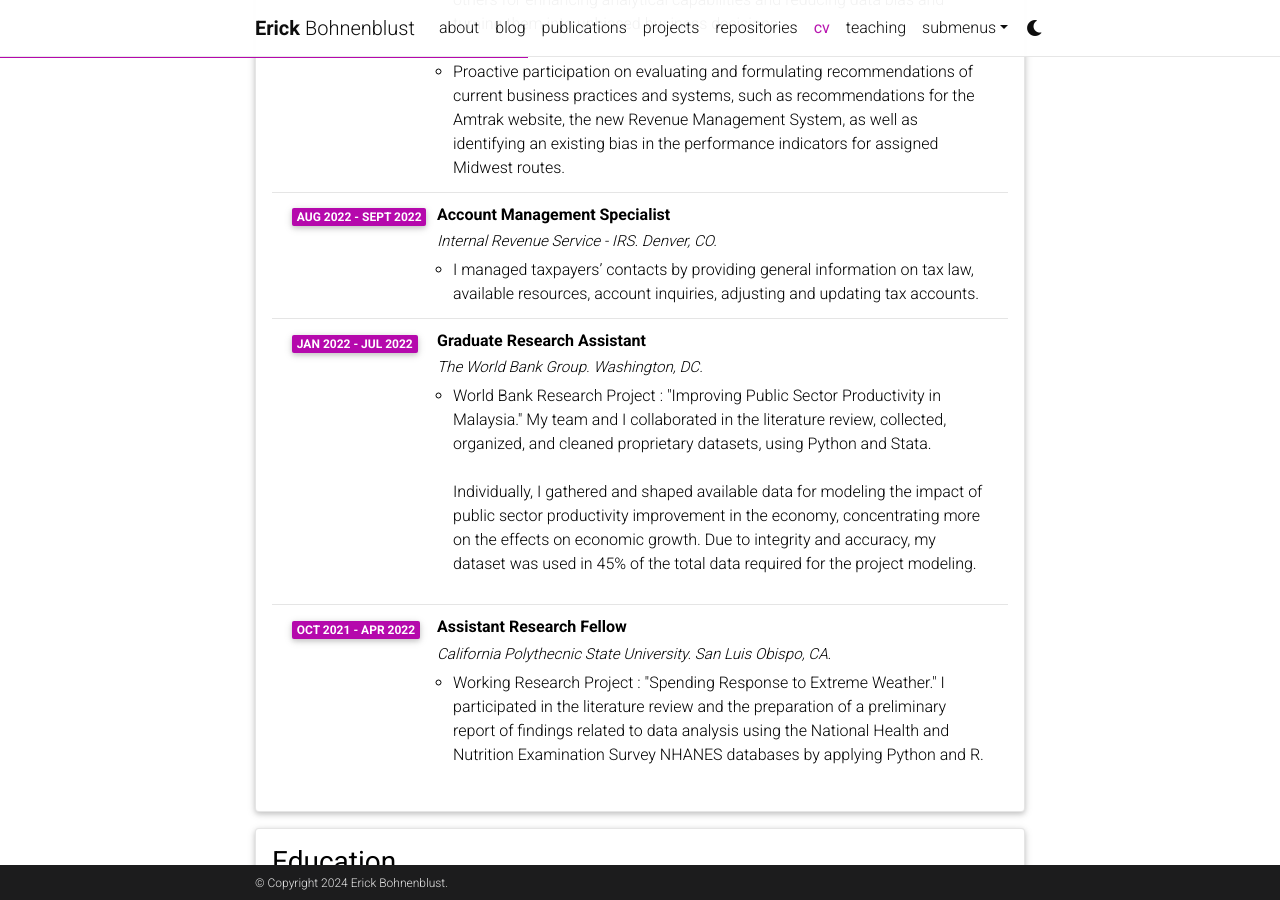
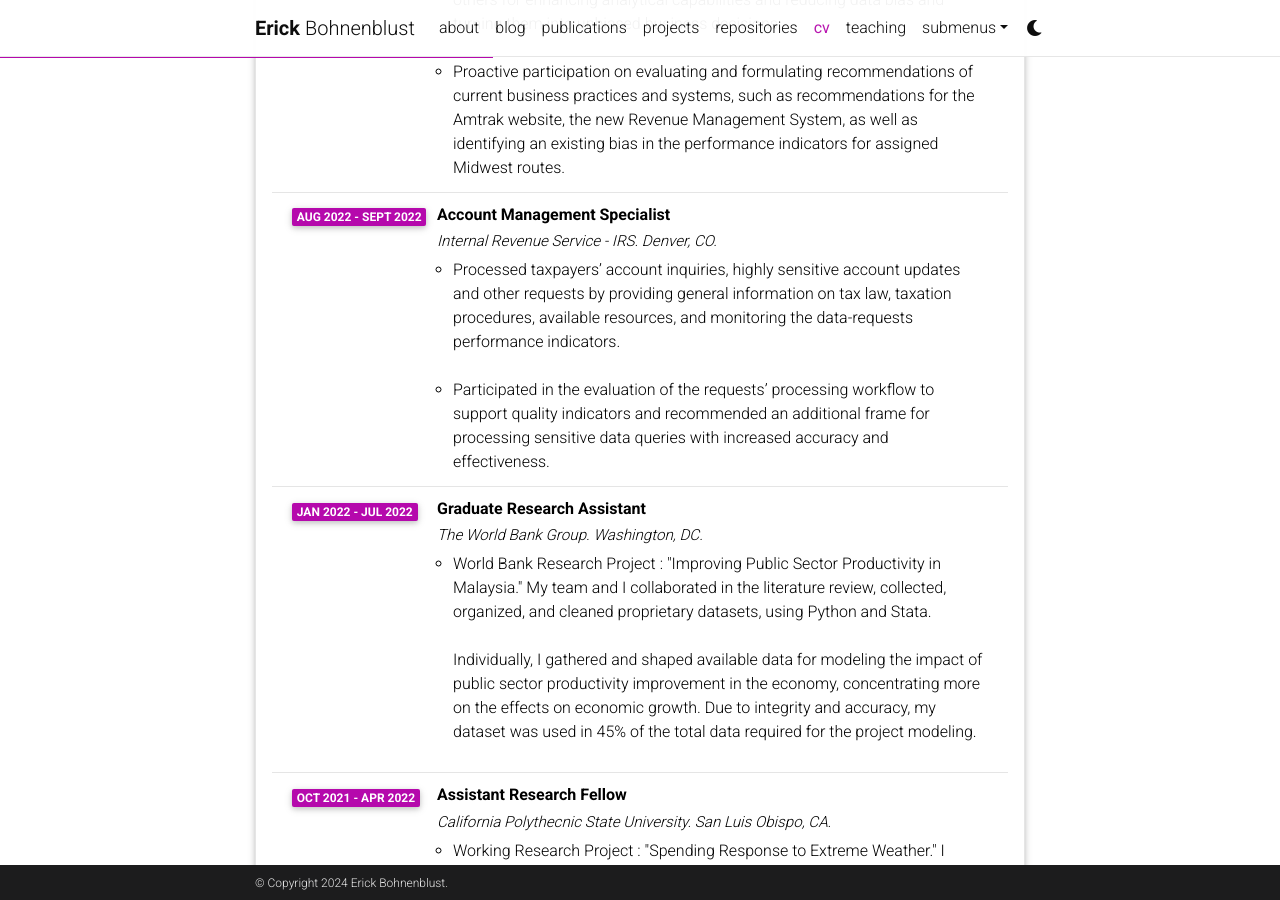
Before and after one commit to ebohnenb/ebohnenb.github.io, a Jekyll site: the page built from _pages/cv.md, in a window 1280 px wide and 900 px high, scrolled down 957 px. Built offline with Jekyll 4.4.1, drawn with Linux system fonts in a browser that asks for light colours; comment, search, counter and statistics services are not loaded; a style sheet for code colours, icons or effects is not loaded.

Commit message:
Update cv.yml

```diff
--- a/_data/cv.yml
+++ b/_data/cv.yml
@@ -26,11 +26,15 @@
           <br>
           <br>
         - Proactive participation on evaluating and formulating recommendations of current business practices and systems, such as recommendations for the Amtrak website, the new Revenue Management System, as well as identifying an existing bias in the performance indicators for assigned Midwest routes.
+
     - title: Account Management Specialist
       institution: <i>Internal Revenue Service - IRS. Denver, CO.</i>
       year: Aug 2022 - Sept 2022
       description:
-        - I managed taxpayers’ contacts by providing general information on tax law, available resources, account inquiries, adjusting and updating tax accounts.
+        - Processed taxpayers’ account inquiries, highly sensitive account updates and other requests by providing general information on tax law, taxation procedures, available resources, and monitoring the data-requests performance indicators.
+          <br>
+          <br>
+        - Participated in the evaluation of the requests’ processing workflow to support quality indicators and recommended an additional frame for processing sensitive data queries with increased accuracy and effectiveness.
 
     - title: Graduate Research Assistant
       institution: <i>The World Bank Group. Washington, DC.</i>
```
